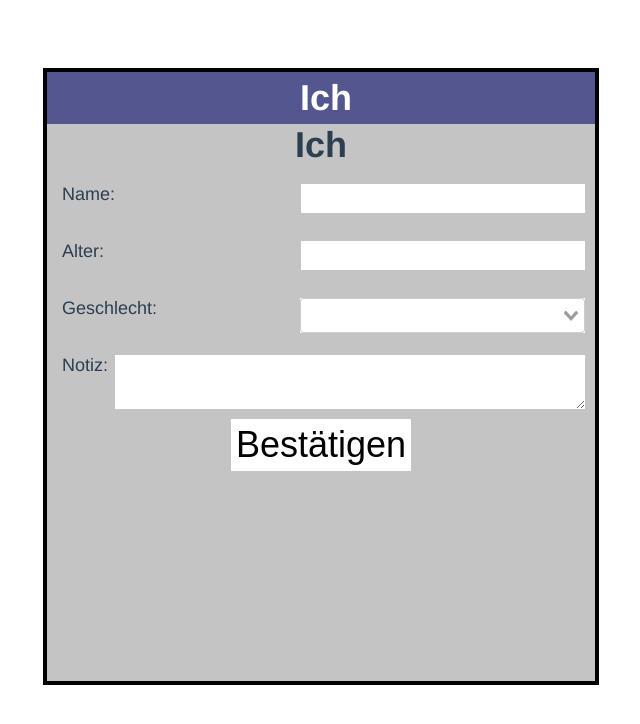
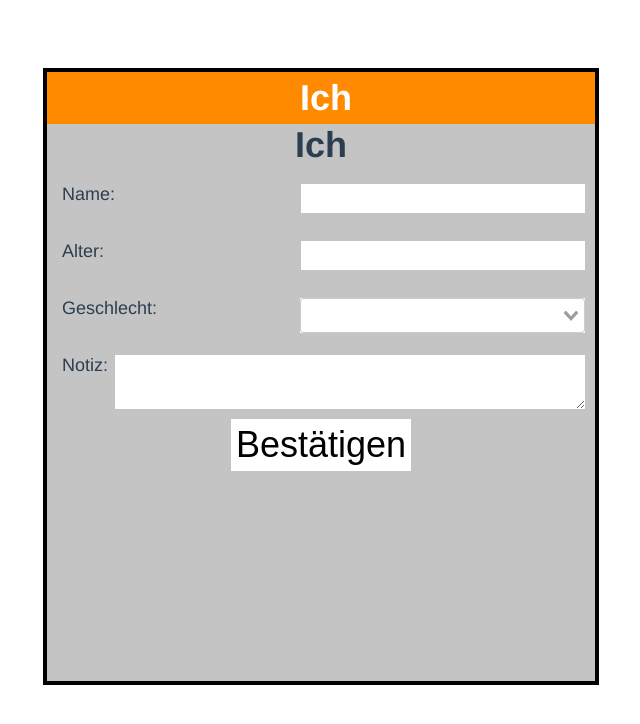
Before and after one commit to fhstp/easynwk-web, a Vue app: page / in a window 1280 px wide. Shown: the top 724 px of the page, without its empty margins (319-959 px from the left). Built offline with nearby package versions, Linux system fonts and the light colour scheme.

Commit message:
The Ego title has the updated background color

```diff
--- a/src/components/Ego/components/Ego.vue
+++ b/src/components/Ego/components/Ego.vue
@@ -75,7 +75,9 @@ export default class EgoTitle extends Vue {
   @Watch("ego.currentGender")
   onCurrentGenderChange(newCurrentGender: string) {
     if (this.ego) {
-      localStorage.currentGender = newCurrentGender;
+      if (newCurrentGender in this.ego.gender) {
+        localStorage.currentGender = newCurrentGender;
+      }
     }
   }
   @Watch("ego.note")
@@ -156,7 +158,7 @@ export default class EgoTitle extends Vue {
 <style scoped>
 #egoTitle {
   color: white;
-  background-color: rgba(37, 40, 121, 0.7);
+  background-color: #ff8a00;
   padding: 5px;
   padding-top: 5px;
   padding-left: 15px;
```
